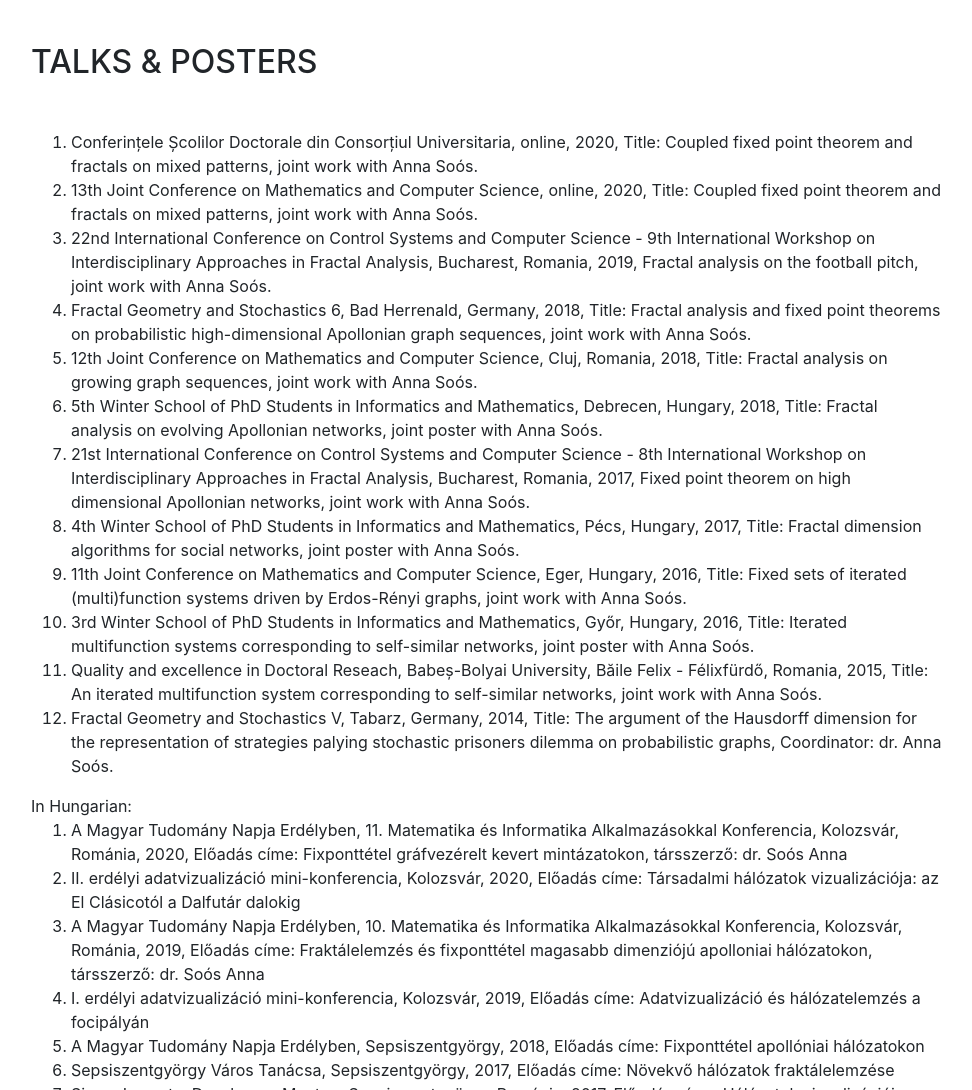
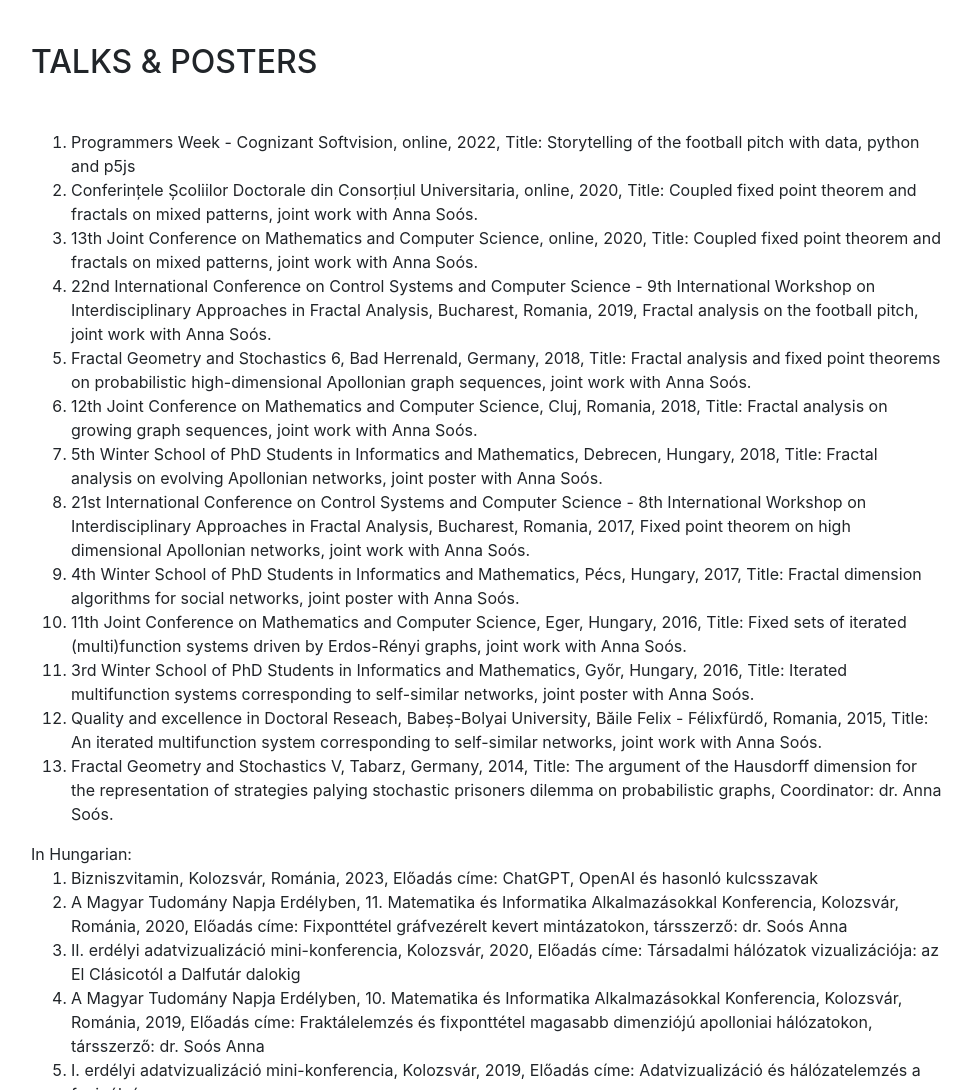
Before and after one commit to simonlevente/simonlevente.github.io, a website with bundled scripts: page index.html in a window 1280 px wide. Shown: the part 2340-3430 px from the top of the page, without its empty margins (289-1261 px from the left). Built offline with nearby package versions, Linux system fonts and the light colour scheme; a web font is replaced by a local one.

Commit message:
Update index.html

```diff
--- a/index.html
+++ b/index.html
@@ -198,7 +198,9 @@
         <div class="my-auto">
           <h2 class="mb-5">Talks & posters</h2>
             <ol>
-                <li>Conferințele Școlilor Doctorale din Consorțiul Universitaria, online, 2020,
+                <li>Programmers Week - Cognizant Softvision, online, 2022,
+                    Title: Storytelling of the football pitch with data, python and p5js</li>
+                <li>Conferințele Școliilor Doctorale din Consorțiul Universitaria, online, 2020,
                     Title: Coupled fixed point theorem and fractals on mixed patterns, joint work with Anna Soós.</li>
                 <li>13th Joint Conference on Mathematics and Computer Science, online, 2020,
                     Title: Coupled fixed point theorem and fractals on mixed patterns, joint work with Anna Soós.</li>
@@ -234,11 +236,12 @@
         In Hungarian:
 
             <ol>
-				<li>A Magyar Tudomány Napja Erdélyben, 11. Matematika és Informatika Alkalmazásokkal Konferencia,
+		<li>Bizniszvitamin, Kolozsvár, Románia, 2023, Előadás címe:
+                    ChatGPT, OpenAI és hasonló kulcsszavak</li>
+		<li>A Magyar Tudomány Napja Erdélyben, 11. Matematika és Informatika Alkalmazásokkal Konferencia,
                     Kolozsvár, Románia, 2020, Előadás címe: Fixponttétel gráfvezérelt kevert mintázatokon, társszerző: dr. Soós Anna</li>
-
-				<li>II. erdélyi adatvizualizáció mini-konferencia, Kolozsvár, 2020, Előadás címe:
-						Társadalmi hálózatok vizualizációja: az El Clásicotól a Dalfutár dalokig</li>
+		<li>II. erdélyi adatvizualizáció mini-konferencia, Kolozsvár, 2020, Előadás címe:
+			Társadalmi hálózatok vizualizációja: az El Clásicotól a Dalfutár dalokig</li>
                 <li>A Magyar Tudomány Napja Erdélyben, 10. Matematika és Informatika Alkalmazásokkal Konferencia,
                     Kolozsvár, Románia, 2019, Előadás címe: Fraktálelemzés és fixponttétel magasabb dimenziójú apolloniai hálózatokon, társszerző: dr. Soós Anna</li>
                 <li>I. erdélyi adatvizualizáció mini-konferencia, Kolozsvár, 2019, Előadás címe:
```
